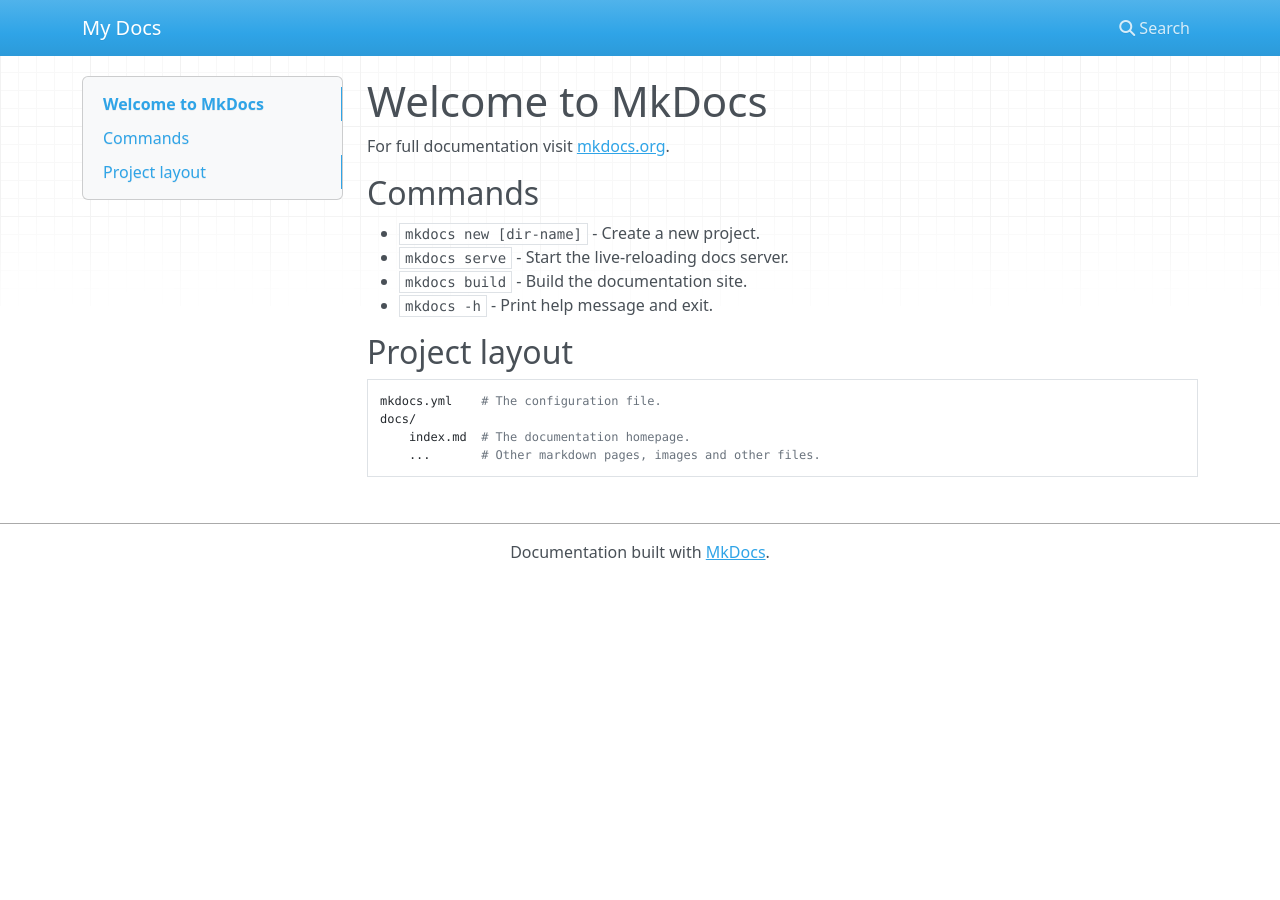
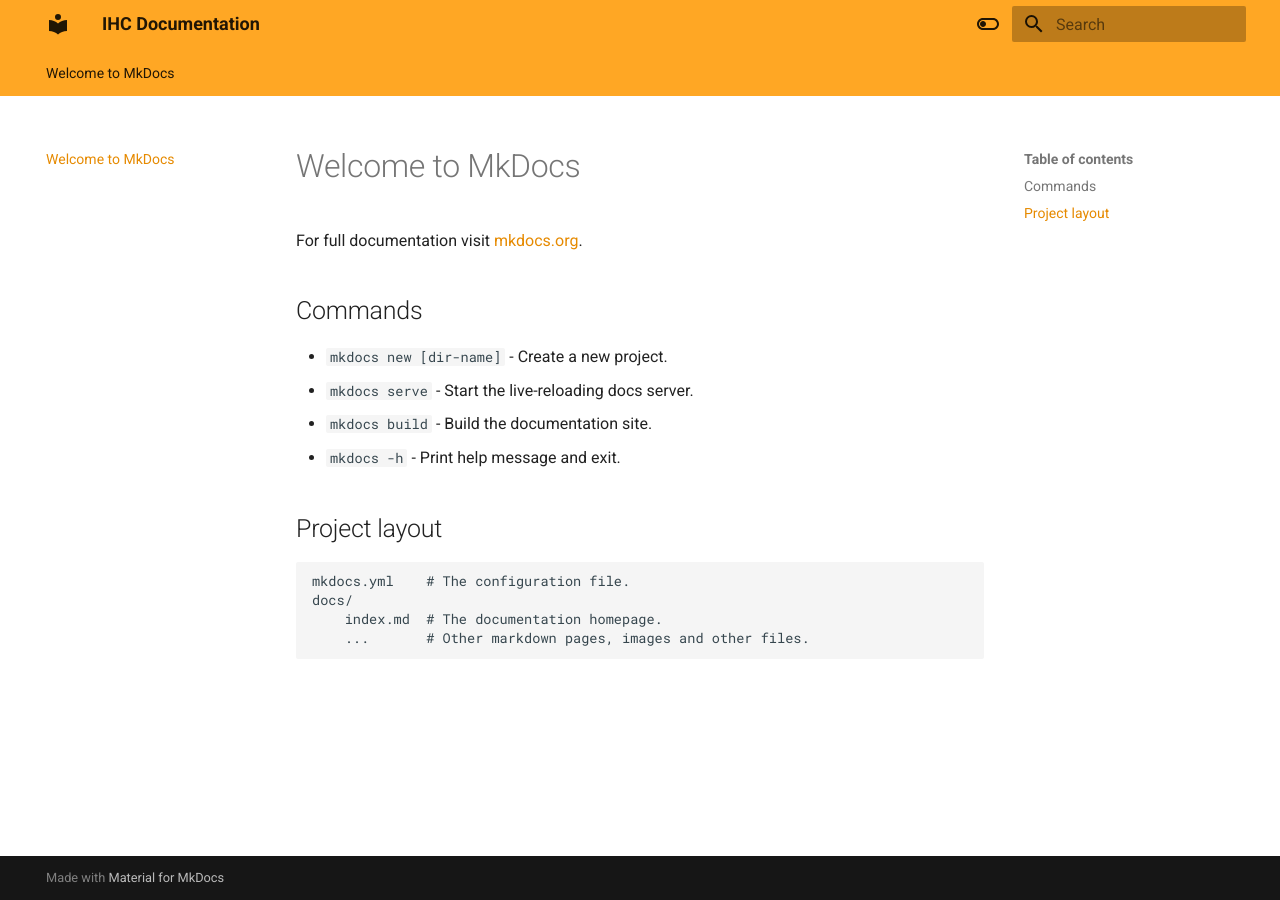
Before and after one commit to IHC-Grupo-1/Documentation, an MkDocs documentation site: the page built from docs/index.md, in a window 1280 px wide. Built offline with MkDocs 1.6.1 and Material for MkDocs 9.7.7, drawn with Linux system fonts in a browser that asks for light colours; nearby versions of some CDN libraries.

Commit message:
publishing

```diff
--- a/mkdocs.yml
+++ b/mkdocs.yml
@@ -1 +1,15 @@
-site_name: My Docs
+site_name: IHC Documentation
+
+theme:
+  name: material
+  features:
+    - navigation.tabs
+  palette:
+    - primary: orange
+      toggle:
+        icon: material/toggle-switch-off-outline
+        name: Switch to dark mode
+    - scheme: slate
+      toggle:
+        icon: material/toggle-switch
+        name: Switch to light mode
```
Also changed, not shown: 1 other file.
